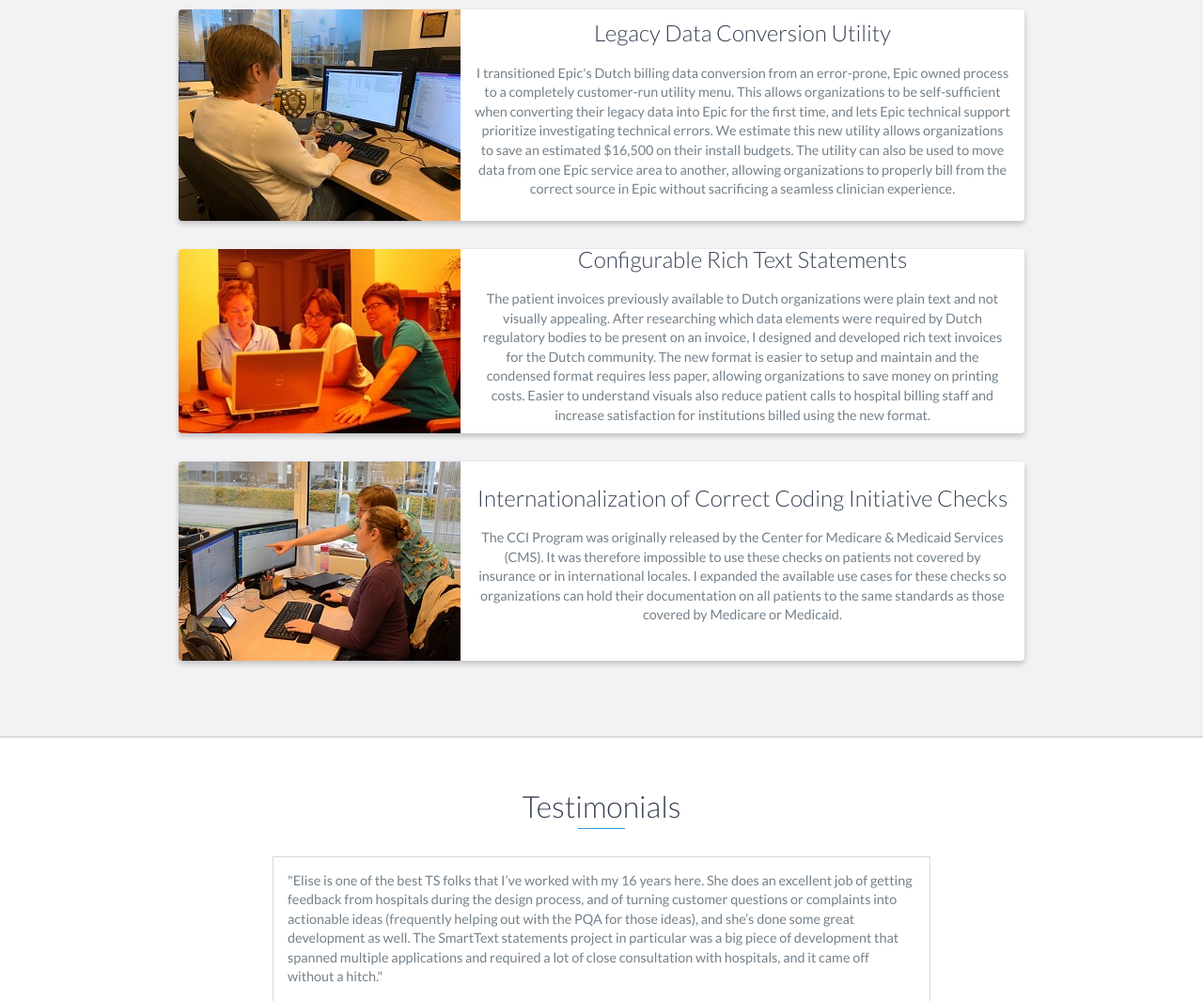
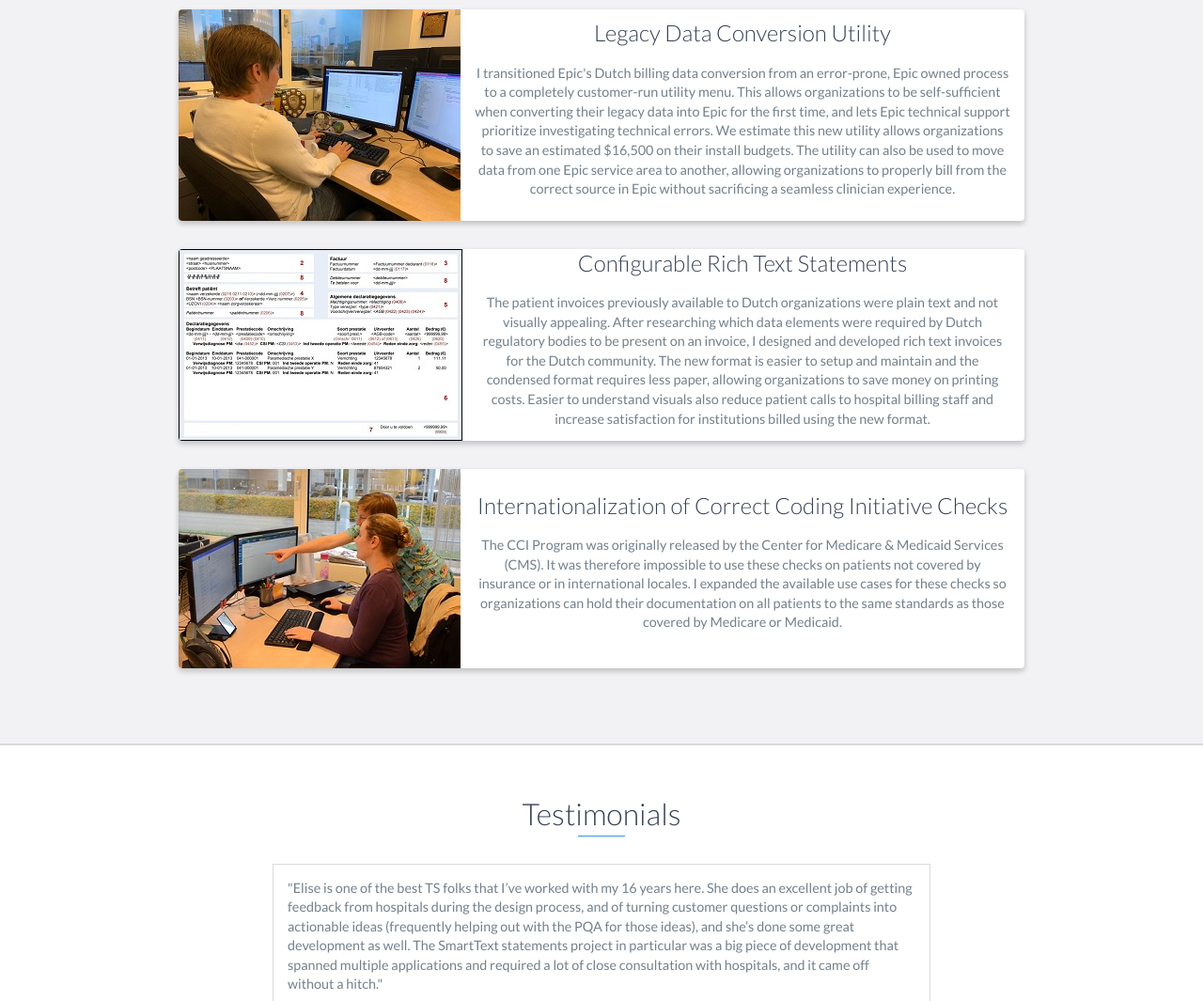
Before and after one commit to eganser/eganser.github.io, a website: page index.html in a window 1280 px wide. Shown: the part 3324-4389 px from the top of the page at 94% size. Drawn offline with nearby package versions, Linux system fonts and the light colour scheme.

Commit message:
Changed statement photo

```diff
--- a/index.html
+++ b/index.html
@@ -200,7 +200,7 @@
                <!-- End .project -->
                <div class="project shadow-large">
                   <div class="project-image">
-                     <img src="images/helpaunts.jpg" />
+                     <img src="images/statement.jpg" />
                   </div>
                   <!-- End .project-image -->
                   <div class="project-info">
```
Also changed, not shown: images/statement.jpg (added).
